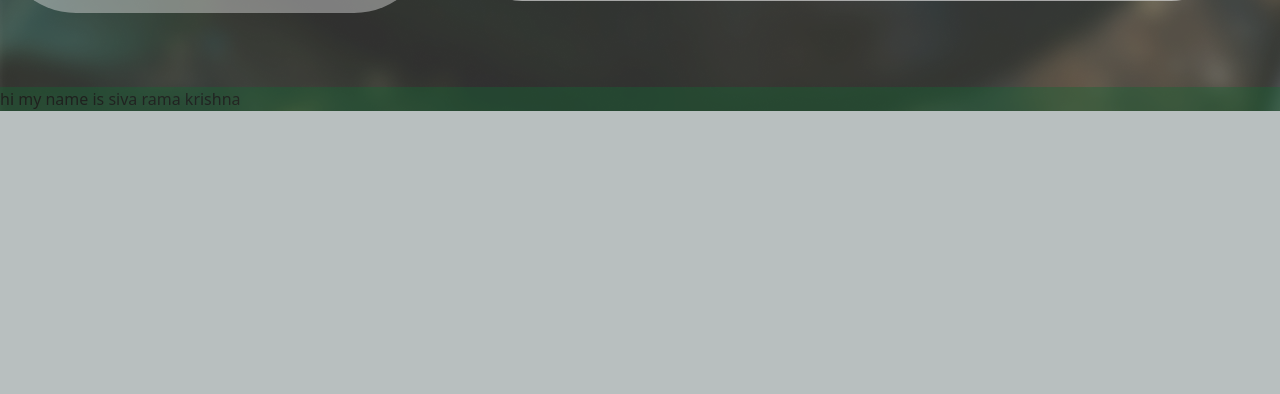
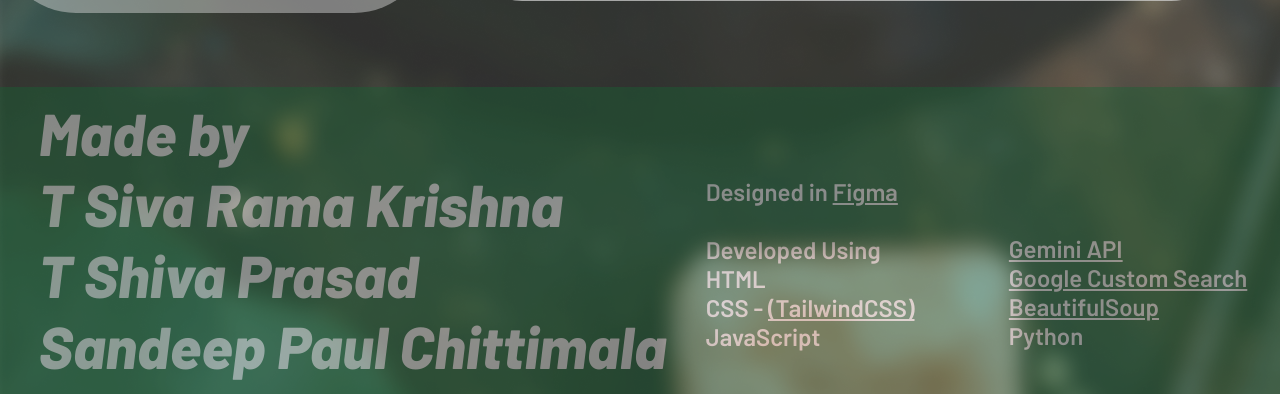
Before and after one commit to imsiva0708/palettePro, a Flask app: page / in a window 1280 px wide. Shown: the part 1562-1956 px from the top of the page. Before the commit the page ends 1673 px from the top, so only its background shows below. Run offline with Flask 3, Linux system fonts and the light colour scheme; some libraries are stand-ins or nearby versions; some web fonts are replaced.

Commit message:
workingWithFooter

```diff
--- a/templates/result.html
+++ b/templates/result.html
@@ -20,6 +20,9 @@
     <link rel="preconnect" href="https://fonts.googleapis.com">
     <link rel="preconnect" href="https://fonts.gstatic.com" crossorigin>
     <link href="https://fonts.googleapis.com/css2?family=Kodchasan:ital,wght@0,200;0,300;0,400;0,500;0,600;0,700;1,200;1,300;1,400;1,500;1,600;1,700&display=swap" rel="stylesheet">
+    <link rel="preconnect" href="https://fonts.googleapis.com">
+    <link rel="preconnect" href="https://fonts.gstatic.com" crossorigin>
+    <link href="https://fonts.googleapis.com/css2?family=Barlow:ital,wght@0,100;0,200;0,300;0,400;0,500;0,600;0,700;0,800;0,900;1,100;1,200;1,300;1,400;1,500;1,600;1,700;1,800;1,900&display=swap" rel="stylesheet">
     <style>
         .body {
             max-width: 100%;
@@ -273,7 +276,6 @@
         bottom: 0;
         background-color: #1A202C; /* Change the background color as needed */
         }
-        /* HTML: <div class="loader"></div> */
         .loader {
             width: 100px;
             aspect-ratio: 1;
@@ -286,6 +288,43 @@
         }
         @keyframes l25 {
         100% {transform: rotate(1turn)}
+        /* HTML: <div class="loader"></div> */
+        }
+        #madeBy{
+            /* Made by T. Siva Rama Krishna T Shiva Prasad Chittimala Sandeep Paul */
+            padding-top: 10px;
+            margin-left: 3%;
+            width: 703px;
+            height: 307px;
+            font-family: 'Barlow';
+            font-style: italic;
+            font-weight: 800;
+            font-size: 59px;
+            line-height: 71px;
+            color: #FFFFFF;
+        }
+        .developedUsing{
+            /* Designed in Figma Developed Using HTML CSS - (TailwindCSS) JavaScript */
+        width: 300px;
+        height: 140px;
+        text-align: left;
+        padding-top: 90px;
+        font-family: 'Barlow';
+        font-style: normal;
+        font-weight: 550;
+        font-size: 24px;
+        line-height: 29px;
+        color: #FFFFFF;
+        bottom: 60px;
+        }
+        #madeBy .developedUsing{
+            padding-left: 25px;
+        }
+        .footLink{
+            text-decoration: underline;
+        }
+        .geminiGrp{
+            padding-top: 147px;
         }
         </style>
 </head>
@@ -354,7 +393,21 @@
     </main>
 
         <footer>
-            <div class="foot bg-green-800 opacity-40 bottom-0">hi my name is siva rama krishna</div>
+            <div class="foot bg-green-800 opacity-40 bottom-0 flex gap-8"><p id="madeBy">Made by <br> T Siva Rama Krishna <br>T Shiva Prasad <br>Sandeep Paul Chittimala
+            </p>
+            <p class="developedUsing">
+                Designed in <a class="footLink" href="http://www.figma.com/">Figma</a><br> <br>
+                Developed Using <br>
+                HTML<br>
+                CSS - <a class="footLink" href="http://tailwindcss.com/">(TailwindCSS)</a><br>
+                JavaScript
+
+                </p>
+            <div class="developedUsing geminiGrp"><a class="footLink" href="https://ai.google.dev/">Gemini API</a> <br>
+                <a href="https://developers.google.com/custom-search/v1/overview"class="footLink">Google Custom Search</a><br><a href="https://beautiful-soup-4.readthedocs.io/en/latest/"class="footLink">BeautifulSoup</a>
+                <br>
+                Python<br></div>
+            </div>
         </footer>
         <datalist id="food-items">
             <option value="Salt"></option>
```
